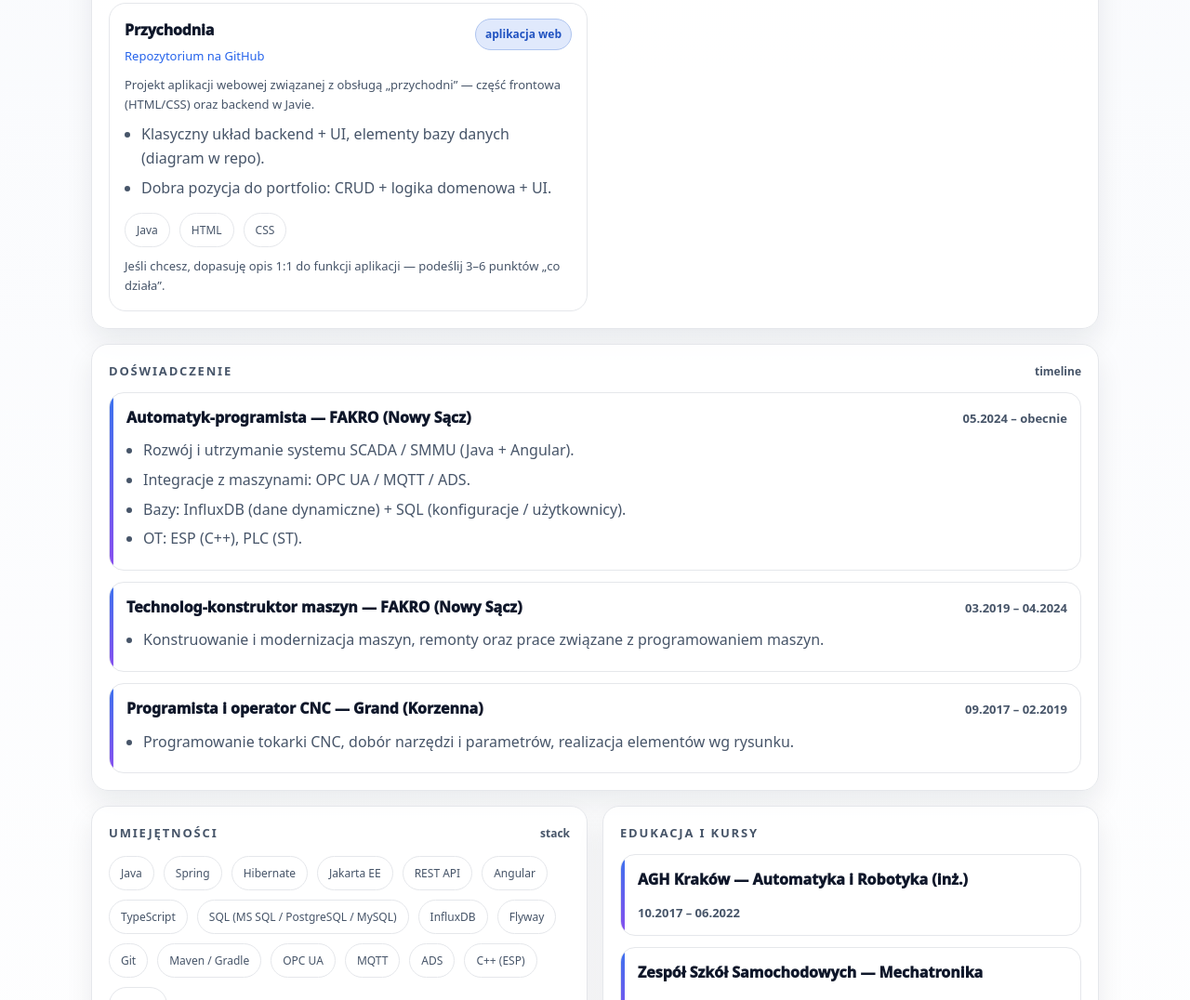
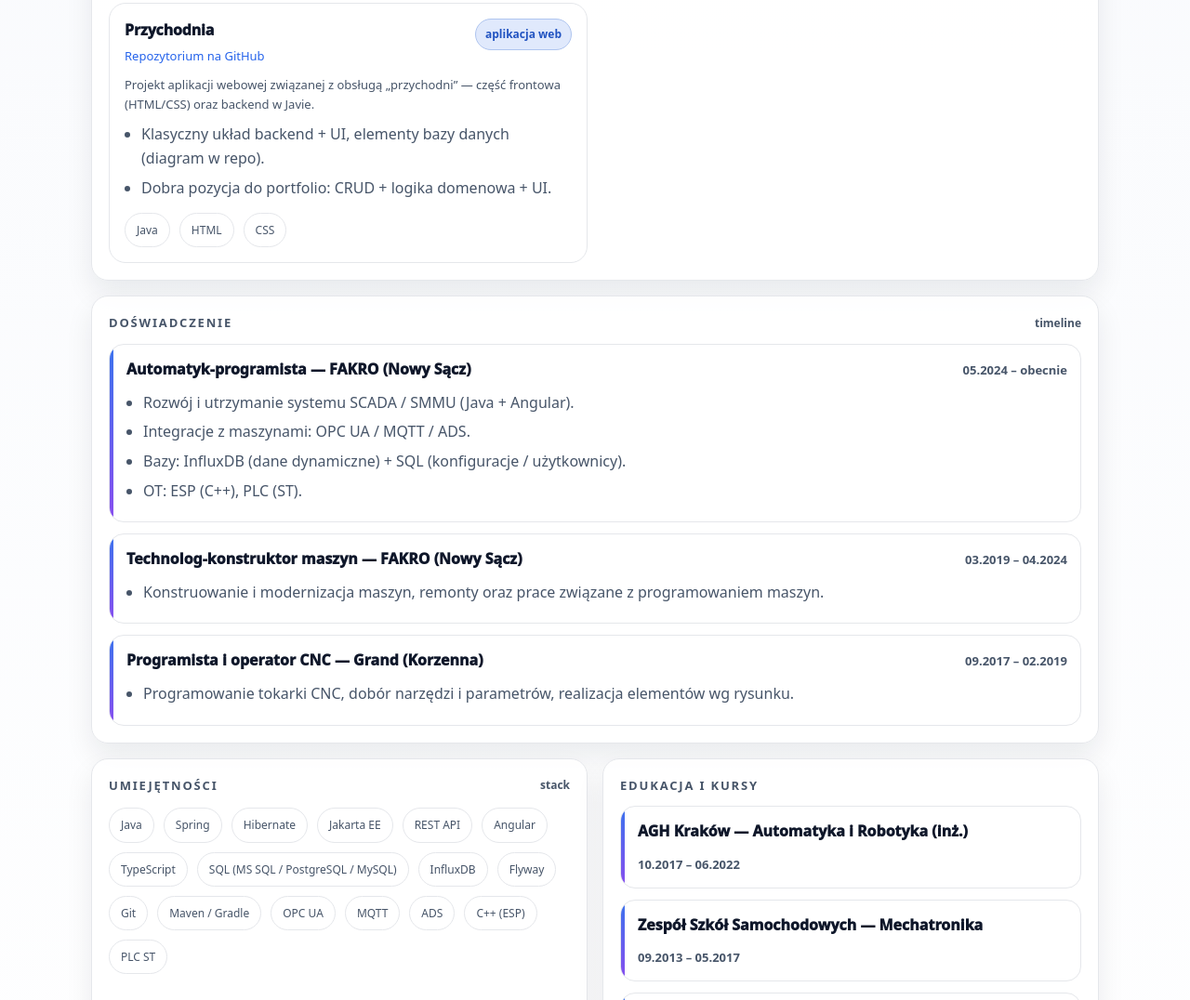
Before and after one commit to MAGBUT/MAGBUT.github.io, a plain HTML site: page index.html in a window 1280 px wide. Shown: the part 1073-2149 px from the top of the page at 93% size. Drawn offline with Linux system fonts and the light colour scheme.

Commit message:
Remove customization message from index.html
Removed a div with a message about customizing the description.

```diff
--- a/index.html
+++ b/index.html
@@ -451,9 +451,7 @@
             <span class="tag">CSS</span>
           </div>
 
-          <div class="small" style="margin-top:10px">
-            Jeśli chcesz, dopasuję opis 1:1 do funkcji aplikacji — podeślij 3–6 punktów „co działa”.
-          </div>
+
         </div>
       </div>
     </div>
```
